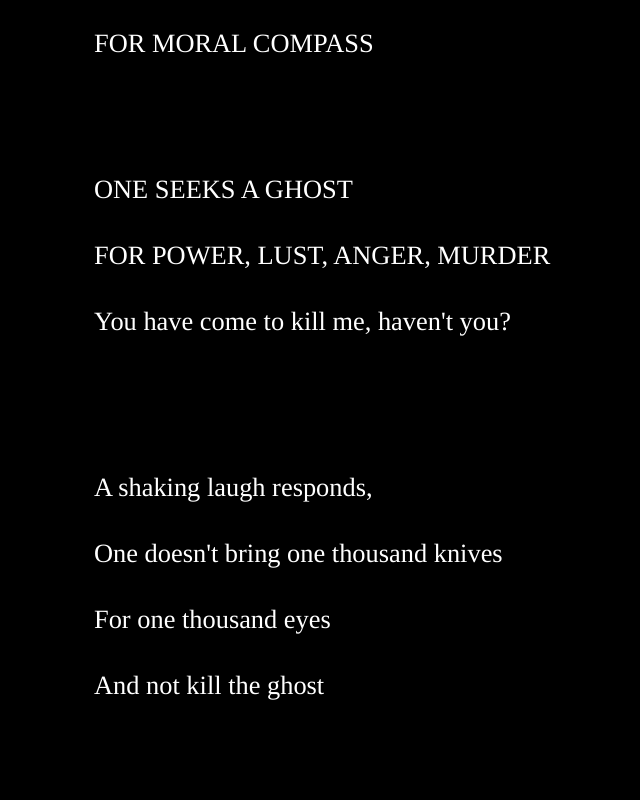
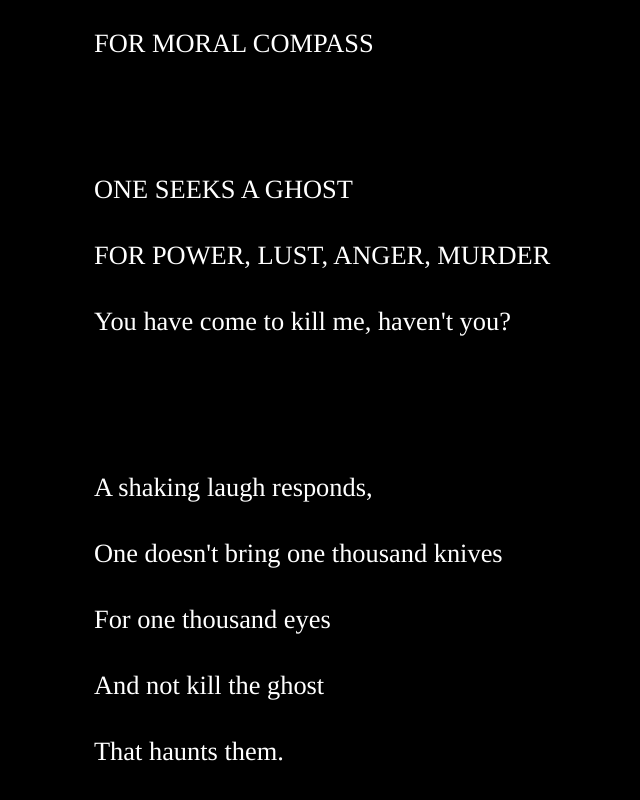
Before and after one commit to sky-bones/G-H-O-S-T, a plain HTML site: page index.html in a window 1280 px wide. Shown: the part 1167-1967 px from the top of the page, without its empty margins (14-654 px from the left). Drawn offline with Linux system fonts and the light colour scheme; some icons are missing.

Commit message:
fix() commit issue

```diff
--- a/index.html
+++ b/index.html
@@ -65,6 +65,7 @@
 		<p>One doesn't bring one thousand knives</p>
 		<p>For one thousand eyes</p>
 		<p>And not kill the ghost</p>
+		<p>That haunts them.</p>
 	</div>
 </div>
 
```
